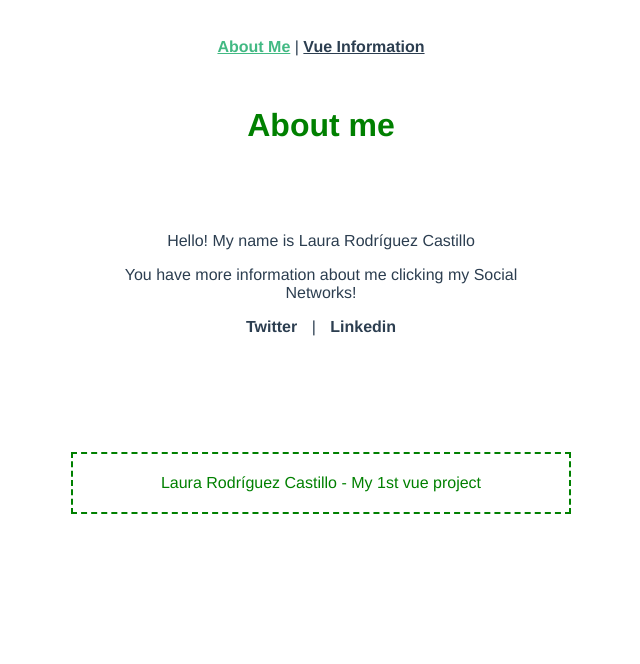
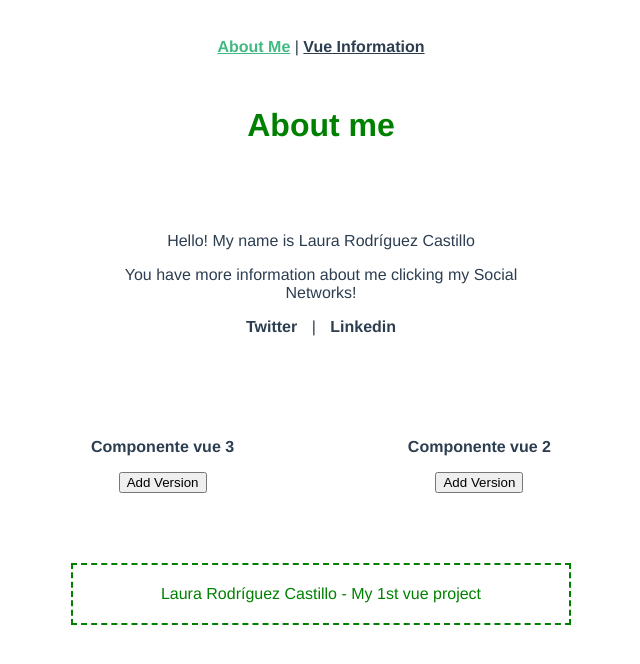
Before and after one commit to superpensando/lab-vue-setup, a Vue app: page / in a window 1280 px wide. Shown: the top 664 px of the page, without its empty margins (319-959 px from the left). Built offline with nearby package versions, Linux system fonts and the light colour scheme.

Commit message:
Same component in vue3 & vue2

```diff
--- /dev/null
+++ b/src/components/MyComponent2.vue
@@ -0,0 +1,27 @@
+<template>
+    <div>
+        <p><strong>Componente vue {{ myNumber }}</strong> </p>
+        <button @click="add">Add Version</button>
+    </div>
+</template>
+
+<script>
+export default {
+
+    name: 'MyComponent2',
+    data() {
+        return {
+            myNumber: 2,
+        }
+    },
+    methods: {
+        add() {
+            this.myNumber++;
+        }
+    }
+
+}
+</script>
+
+<style>
+</style>
--- /dev/null
+++ b/src/components/MyComponent3.vue
@@ -0,0 +1,14 @@
+<template>
+    <div>
+        <p><strong> Componente vue {{ myNumber }}</strong></p>
+        <button @click="add">Add Version</button>
+    </div>
+</template>
+
+<script setup>
+import { ref } from 'vue';
+let myNumber = ref(3);
+function add() {
+    myNumber.value++;
+}
+</script>
--- a/src/views/AboutView.vue
+++ b/src/views/AboutView.vue
@@ -9,10 +9,20 @@
       <a v-show="url" :href="url" :title="urlName" target="_blank">{{url }}</a>
     </p>
   </div>
+  <div class="about-me-vue-versions">
+      <MyComponent3/>
+      <MyComponent2/>
+  </div>
 </template>
 
 <script>
+import MyComponent3 from '@/components/MyComponent3.vue'
+import MyComponent2 from '@/components/MyComponent2.vue'
 export default {
+   components: {
+    MyComponent3,
+    MyComponent2,
+  },
   data() {
     return {
       name: "Laura",
@@ -23,7 +33,7 @@ export default {
   },
   methods: {
     helloWorld(redSocialNetwork){
-      console.log(redSocialNetwork);
+      //console.log(redSocialNetwork);
       if (redSocialNetwork ==="Twitter") {
         this.url="http://twitter.com/superpensando",
         this.urlName="Twitter"
@@ -66,6 +76,13 @@ export default {
   }
 }
 
+.about-me-vue-versions {
+  display:flex;
+  justify-content: space-between;
+  padding:20px;
+  background-color: green-light;
+}
+
 
 
 </style>
```
